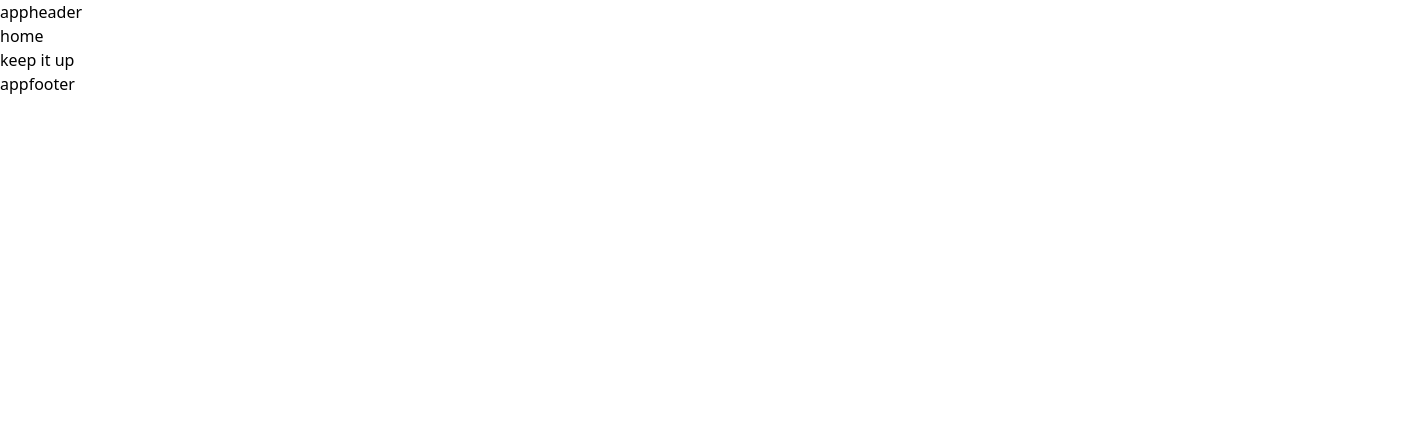
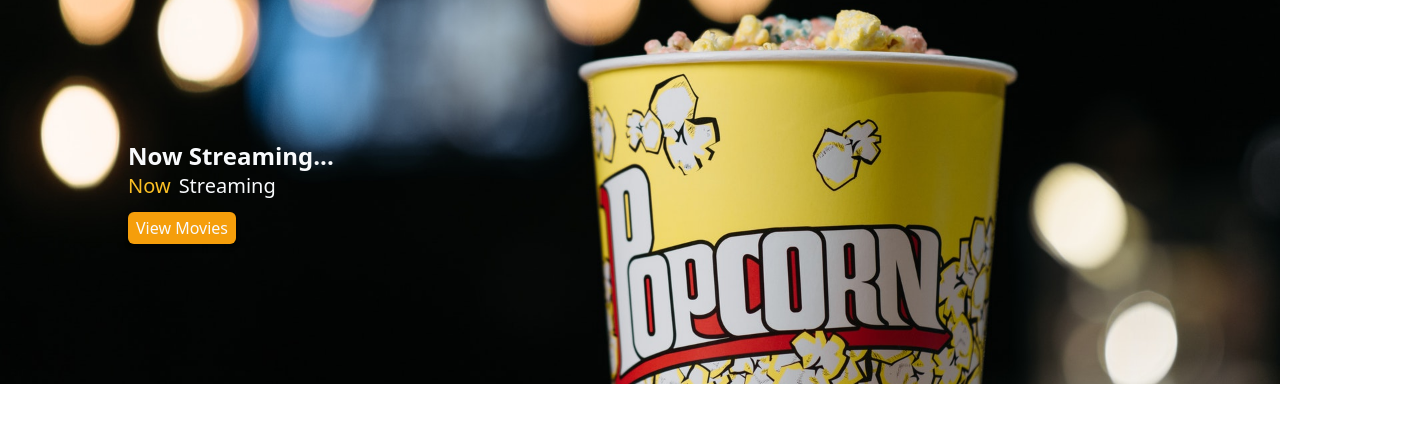
Before and after one commit to Sayed2210/movie-app, a Nuxt app: page / in a window 1280 px wide. Shown: the top 422 px of the page, 1408 px wide, since content can reach past the window. Built offline with nearby package versions, Linux system fonts and the light colour scheme.

Commit message:
create hero section

```diff
--- /dev/null
+++ b/components/Hero.vue
@@ -0,0 +1,32 @@
+<template>
+  <div class="hero relative h-96">
+    <img
+      src="../assets/imgs/movieHero.jpg"
+      alt=""
+      class="max-w-full w-full h-full"
+    />
+    <div class="info absolute flex flex-col justify-center w-full h-full z-50">
+      <span class="text-2xl font-bold text-slate-50">Now Streaming...</span>
+      <h1 class="text-xl text-slate-50">
+        <span class="text-amber-400 text-xl mr-2">Now</span>Streaming
+      </h1>
+      <a
+        href="#movie-grid"
+        class="shadow-md rounded-md bg-amber-500 text-slate-50 self-start mt-3 px-2 py-1"
+        >View Movies</a
+      >
+    </div>
+  </div>
+</template>
+
+<style lang="scss" scoped>
+.hero {
+  img {
+    object-fit: cover;
+  }
+  .info {
+    top: 0;
+    left: 10%;
+  }
+}
+</style>
--- a/layouts/default.vue
+++ b/layouts/default.vue
@@ -1,7 +1,5 @@
 <template>
   <div class="main-layout">
-    <h1>appheader</h1>
     <slot />
-    <h3>appfooter</h3>
   </div>
 </template>
--- a/pages/index.vue
+++ b/pages/index.vue
@@ -1,4 +1,3 @@
 <template>
-  <h2>home</h2>
-  <h3>keep it up</h3>
+  <Hero />
 </template>
```
Also changed, not shown: assets/imgs/movieHero.jpg (added).
